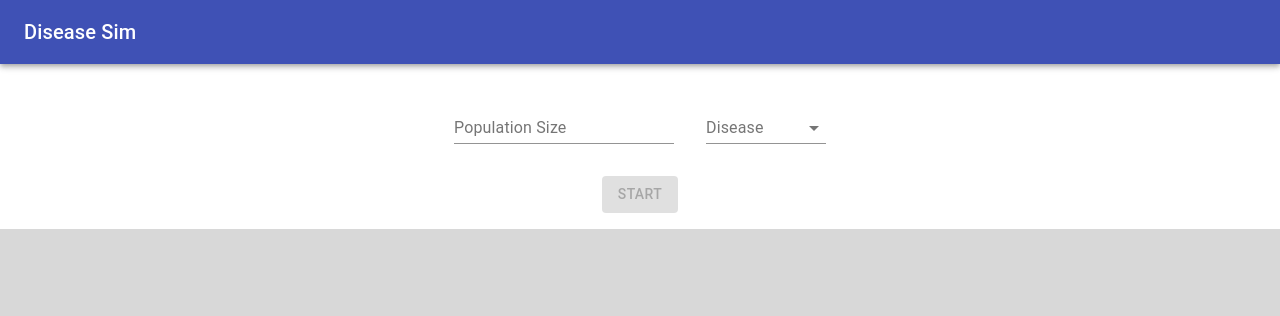
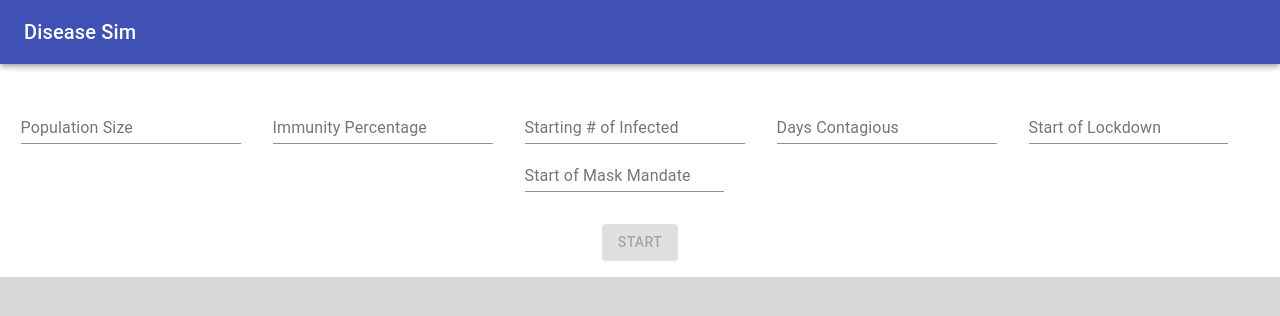
Before and after one commit to vfludwig/diseaseSim, a React (Create React App) app in the folder website/disease-sim/: page / in a window 1280 px wide. Shown: the top 316 px of the page. Built offline with nearby package versions, Linux system fonts and the light colour scheme.

Commit message:
Updated inputs to match python version

```diff
--- a/website/disease-sim/src/Sim.js
+++ b/website/disease-sim/src/Sim.js
@@ -1,18 +1,7 @@
 import React from 'react';
 import './App.css';
 import './styles.css';
-import {
-	AppBar,
-	Button,
-	FormControl,
-	InputLabel,
-	makeStyles,
-	MenuItem,
-	Select, TextField,
-	Toolbar,
-	Typography, withStyles
-} from "@material-ui/core";
-import * as theme from "@material-ui/system";
+import {AppBar, Button, TextField, Toolbar, Typography, withStyles} from "@material-ui/core";
 
 const styles = {
     body: {
@@ -42,8 +31,12 @@ class Sim extends React.Component {
         super(props);
         this.state = {
             startDisabled: true,
-			disease: null,
-			population: null
+            population: "",
+            immunity: "",
+            startInfected: "",
+            daysContagious: "",
+            lockdownStart: "",
+            maskStart: ""
         }
     }
 
@@ -51,15 +44,40 @@ class Sim extends React.Component {
         document.title = "Disease Sim"
     }
 
-	handleChange = (e) => {
-		const value = e.target.value;
-		this.setState({ disease: value });
-		if (e.target.value !== null && this.state.population > 0) { this.setState({ startDisabled: false }); }
+    componentDidUpdate(prevProps, prevState, snapshot) {
+        if (this.checkFilled() && prevState.startDisabled) {
+            this.setState({startDisabled: false})
+        }
     }
 
-	onPopChange = (e) => {
+    checkFilled() {
+        return (this.state.population && this.state.immunity && this.state.startInfected && this.state.daysContagious && this.state.lockdownStart && this.state.maskStart);
+    }
+
+    onNumberChange = (e) => {
         const value = e.target.value.replace(/[^0-9]/g, "");
-		this.setState({ population: value });
+        this.setState({[e.target.name]: value});
+        this.checkFilled();
+    }
+
+    onLockdownChange = (e) => {
+        const value = e.target.value.replace(/[^0-9]/g, "");
+        if (value >= 0 && value <= 100) {
+            this.setState({lockdownStart: value});
+            this.checkFilled();
+        } else {
+            this.setState({lockdownStart: this.state.lockdownStart});
+        }
+    }
+
+    onMaskChange = (e) => {
+        const value = e.target.value.replace(/[^0-9]/g, "");
+        if (value >= 0 && value <= 100 && !value.includes("e")) {
+            this.setState({maskStart: value});
+            this.checkFilled();
+        } else {
+            this.setState({maskStart: this.state.maskStart});
+        }
     }
 
     startSim = () => {
@@ -67,7 +85,7 @@ class Sim extends React.Component {
     }
 
     render() {
-		const { classes } = this.props;
+        const {classes} = this.props;
         return (
             <React.Fragment>
                 <AppBar position="static">
@@ -81,26 +99,84 @@ class Sim extends React.Component {
                             style={{
                                 marginRight: "2em"
                             }}
+                            name="population"
                             label="Population Size"
                             type="number"
                             value={this.state.population}
-							onChange={this.onPopChange}
+                            onChange={this.onNumberChange}
+                            onKeyDown={e => (e.key === "E" || e.key === "e" || e.key === ".") && e.preventDefault()}
                         />
-						<FormControl className={classes.formControl}>
-							<InputLabel id="demo-simple-select-label">Disease</InputLabel>
-							<Select
-								labelId="demo-simple-select-label"
-								id="demo-simple-select"
-								value={this.state.disease}
-								onChange={this.handleChange}
-							>
-								<MenuItem value={"covid19"}>COVID-19</MenuItem>
-								<MenuItem value={"flu"}>Flu</MenuItem>
-							</Select>
-						</FormControl>
+                        <TextField
+                            style={{
+                                marginRight: "2em"
+                            }}
+                            name="immunity"
+                            label="Immunity Percentage"
+                            type="number"
+                            value={this.state.immunity}
+                            onChange={this.onNumberChange}
+                            onKeyDown={e => (e.key === "E" || e.key === "e" || e.key === ".") && e.preventDefault()}
+                        />
+                        <TextField
+                            style={{
+                                marginRight: "2em"
+                            }}
+                            name="startInfected"
+                            label="Starting # of Infected"
+                            type="number"
+                            value={this.state.startInfected}
+                            onChange={this.onNumberChange}
+                            onKeyDown={e => (e.key === "E" || e.key === "e" || e.key === ".") && e.preventDefault()}
+                        />
+                        <TextField
+                            style={{
+                                marginRight: "2em"
+                            }}
+                            name="daysContagious"
+                            label="Days Contagious"
+                            type="number"
+                            value={this.state.daysContagious}
+                            onChange={this.onNumberChange}
+                            onKeyDown={e => (e.key === "E" || e.key === "e" || e.key === ".") && e.preventDefault()}
+                        />
+                        <TextField
+                            style={{
+                                marginRight: "2em",
+                                width: 199
+                            }}
+                            name="lockdownStart"
+                            label="Start of Lockdown"
+                            placeholder="0-100"
+                            type="number"
+                            value={this.state.lockdownStart}
+                            onChange={this.onLockdownChange}
+                            inputProps={{
+                                "min": 0,
+                                "max": 100
+                            }}
+                            onKeyDown={e => (e.key === "E" || e.key === "e" || e.key === ".") && e.preventDefault()}
+                        />
+                        <TextField
+                            style={{
+                                marginRight: "2em",
+                                width: 199
+                            }}
+                            name="maskStart"
+                            label="Start of Mask Mandate"
+                            placeholder="0-100"
+                            type="number"
+                            value={this.state.maskStart}
+                            onChange={this.onMaskChange}
+                            inputProps={{
+                                "min": 0,
+                                "max": 100
+                            }}
+                            onKeyDown={e => (e.key === "E" || e.key === "e" || e.key === ".") && e.preventDefault()}
+                        />
                     </div>
                     <div className={classes.inputs}>
-						<Button variant="contained" color="primary" onClick={this.startSim} disabled={this.state.startDisabled}>Start</Button>
+                        <Button variant="contained" color="primary" onClick={this.startSim}
+                                disabled={this.state.startDisabled}>Start</Button>
                     </div>
                     <div className={classes.display}>
 
```
Lines whose indentation alone changed are shown as unchanged.
